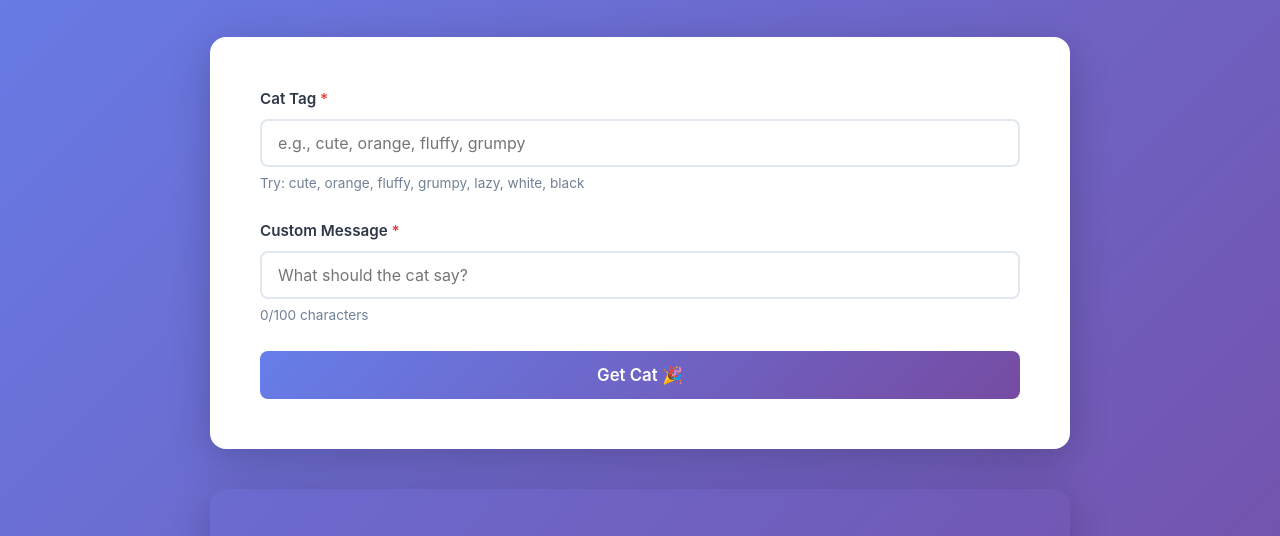
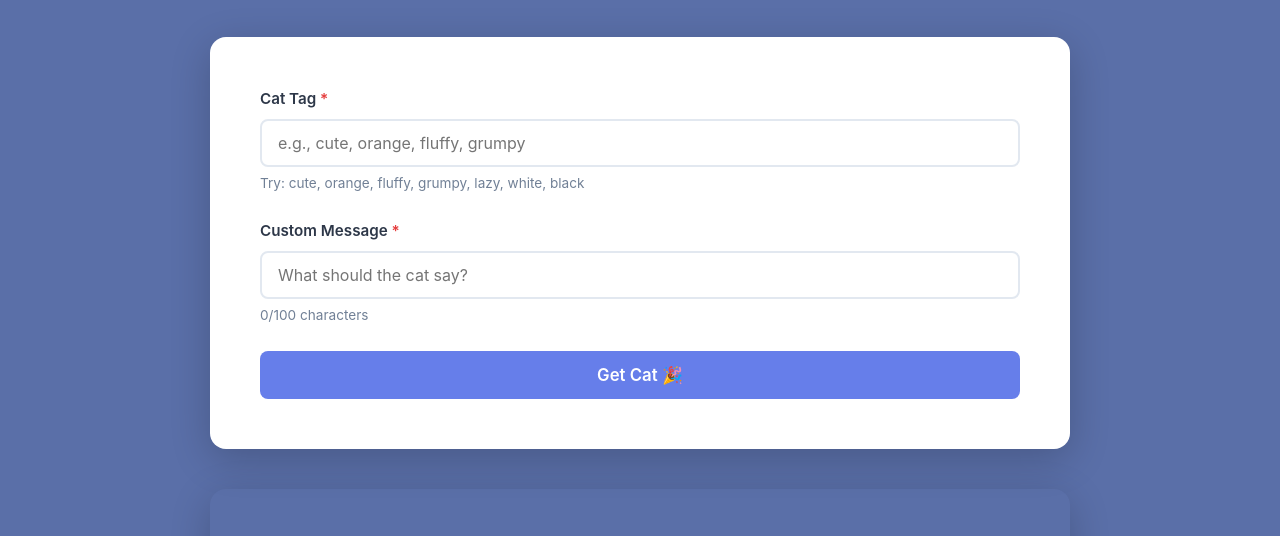
Before and after one commit to Ruturaj2007/wapproject, a plain HTML site: page index.html in a window 1280 px wide. Shown: the part 164-700 px from the top of the page. Drawn offline with Linux system fonts and the light colour scheme.

Commit message:
color changes

```diff
--- a/styles.css
+++ b/styles.css
@@ -9,7 +9,7 @@ html {
 
 body {
     font-family: -apple-system, BlinkMacSystemFont, 'Segoe UI', Roboto, Oxygen, Ubuntu, Cantarell, sans-serif;
-    background: linear-gradient(135deg, #667eea 0%, #764ba2 100%);
+    background: #5a6fa8;
     min-height: 100vh;
     color: #333;
     line-height: 1.6;
@@ -123,7 +123,7 @@ input[type="text"]:invalid:not(:placeholder-shown) {
 
 .btn-primary {
     width: 100%;
-    background: linear-gradient(135deg, #667eea 0%, #764ba2 100%);
+    background: #667eea;
     color: white;
     font-size: 1.05rem;
     padding: 14px 24px;
@@ -243,7 +243,7 @@ input[type="text"]:invalid:not(:placeholder-shown) {
 
 .cat-tag {
     display: inline-block;
-    background: linear-gradient(135deg, #667eea 0%, #764ba2 100%);
+    background: #667eea;
     color: white;
     padding: 8px 16px;
     border-radius: 20px;
```
